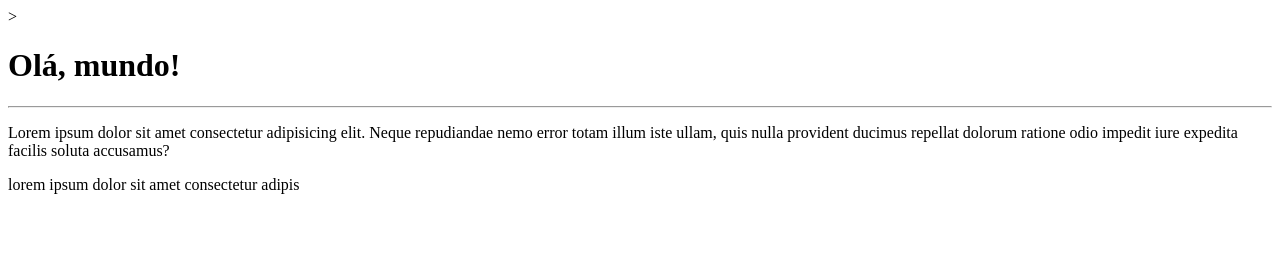
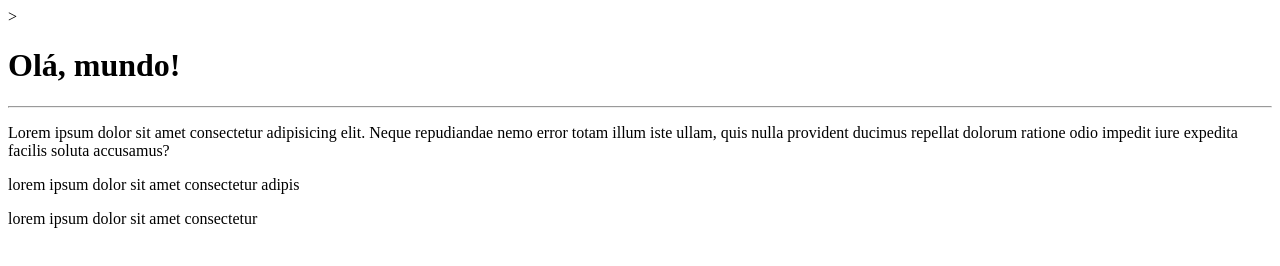
Before and after one commit to MeiryAguiar/Ola-Mundo-, a plain HTML site: page site-exemplo/index.html in a window 1280 px wide. Drawn offline with Linux system fonts and the light colour scheme.

Commit message:
Adicionei mais uma parágrafo!

```diff
--- a/site-exemplo/index.html
+++ b/site-exemplo/index.html
@@ -11,5 +11,6 @@
     <hr>
     <p>Lorem ipsum dolor sit amet consectetur adipisicing elit. Neque repudiandae nemo error totam illum iste ullam, quis nulla provident ducimus repellat dolorum ratione odio impedit iure expedita facilis soluta accusamus?</p>
     <p>lorem ipsum dolor sit amet consectetur adipis</p>
+    <p>lorem ipsum dolor sit amet consectetur</p>
 </body>
 </html>
```
